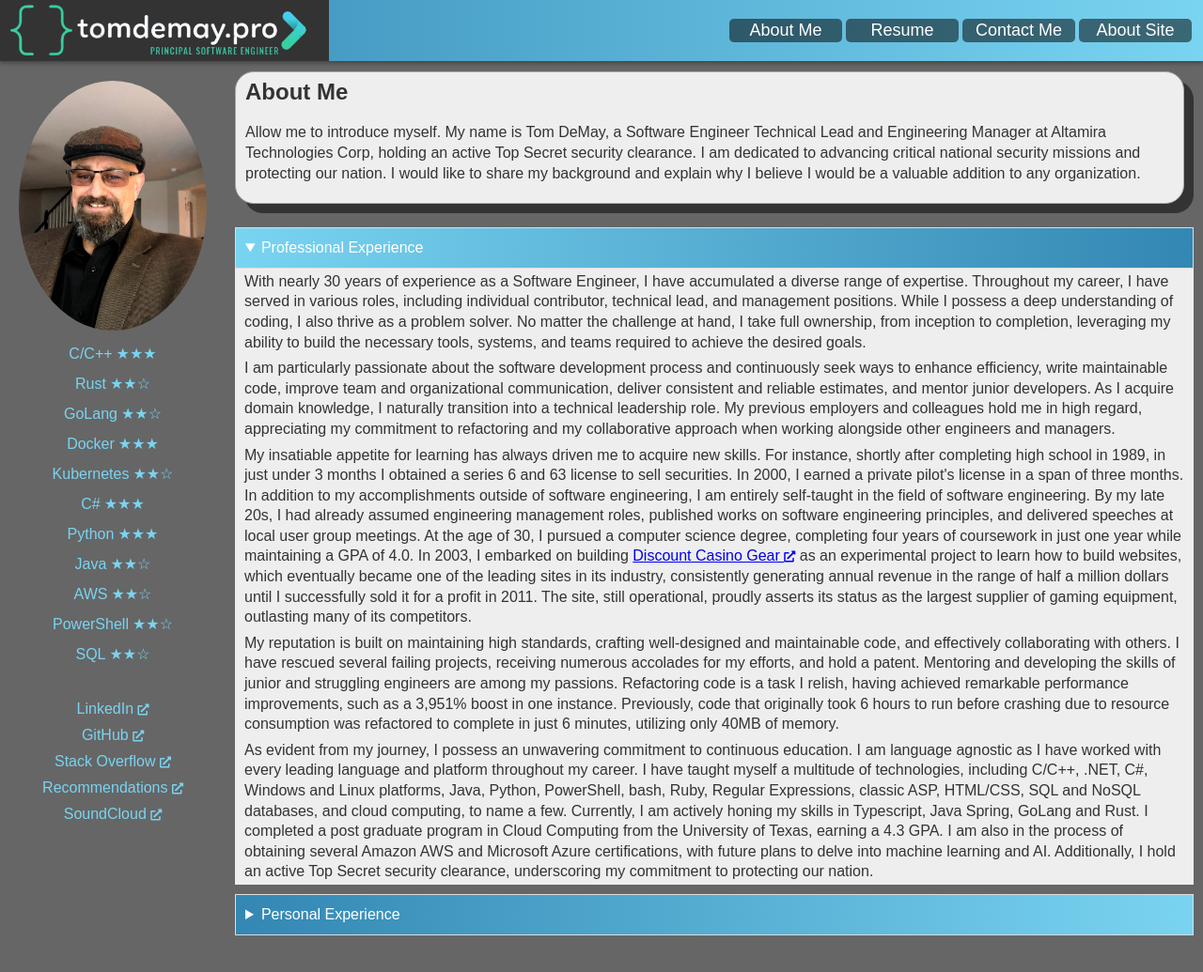
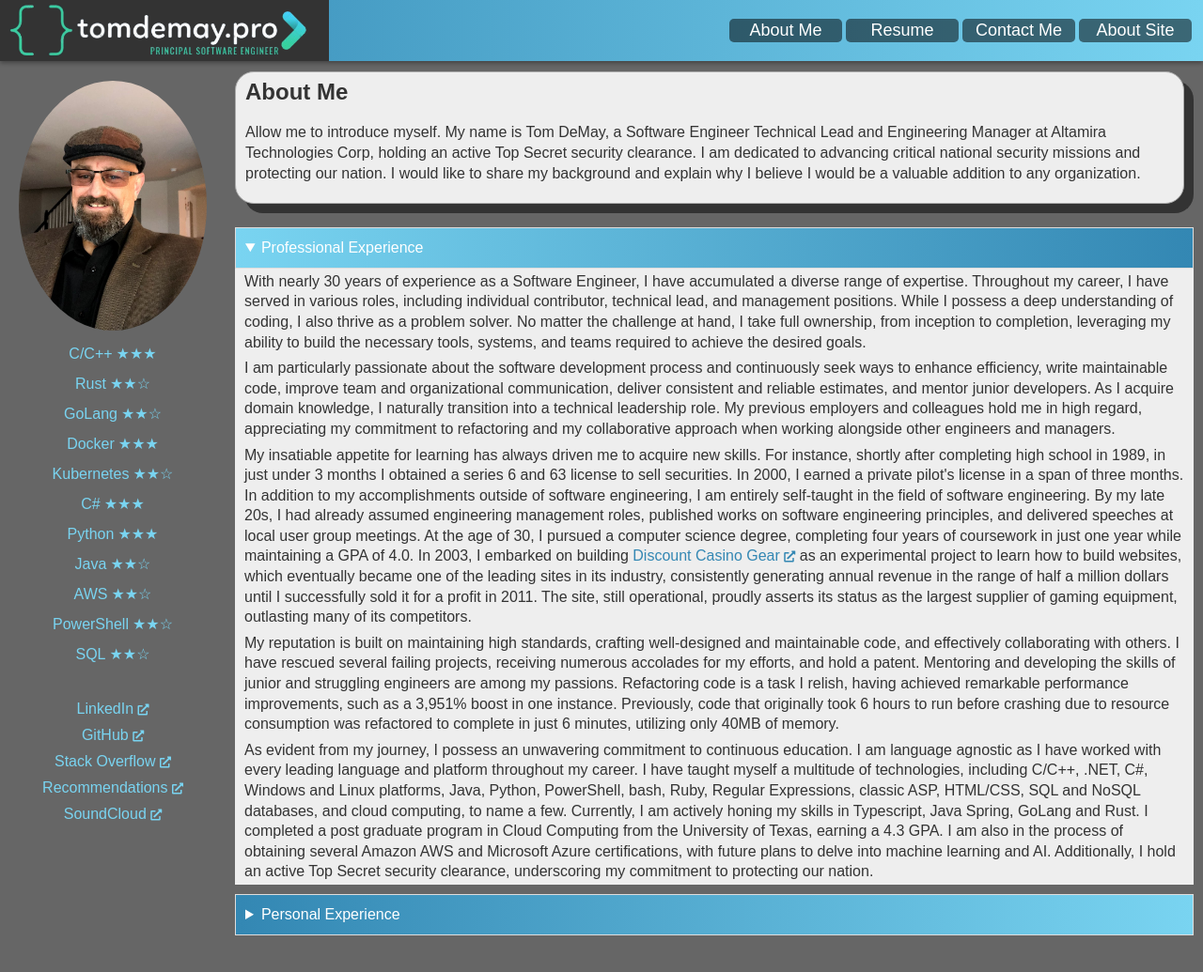
Before and after one commit to tomdemay/tomdemaypro, a Jekyll site: the page built from index.html, in a window 1280 px wide. Shown: the top 1035 px of the page at 94% size. Built offline with Jekyll 4.4.1, drawn with Linux system fonts in a browser that asks for light colours.

Commit message:
adjusting links for screen, print, and visited

```diff
--- a/_sass/default.scss
+++ b/_sass/default.scss
@@ -24,6 +24,14 @@
 h2,
 h3 {
     margin: 0px;
+}
+
+a {
+    text-decoration: none;
+}
+
+a:visited {
+    color: inherit;
 }
 
 .page-break {
--- a/_sass/print.scss
+++ b/_sass/print.scss
@@ -55,15 +55,14 @@
     color: var(--dark-color);
 }
 
-a {
-    text-decoration: none;
-    color: var(--dark-color);
-    font-weight: bolder;
+a:visited {
+    font-weight: normal;
+    color: inherit;
 }
 
-a:visited {
-    font-weight: bolder;
-    color: var(--dark-color);
+a:link {
+    font-weight: normal;
+    color: inherit;
 }
 
 .headercontent>.address {
--- a/_sass/screen.scss
+++ b/_sass/screen.scss
@@ -23,6 +23,14 @@
 a {
     padding: 0;
     box-sizing: border-box;
+}
+
+a {
+    color: var(--dark-color);
+}
+
+a:visited {
+    color: var(--dark-color);
 }
 
 /* Global styles */
@@ -576,6 +584,12 @@
         color: var(--light-color);
         text-decoration: none;
     }
+    .left-pane a:link {
+        font-weight: normal;
+    }
+    .left-pane a:visited {
+        font-weight: normal;
+    }
 
     .skill-items li:hover {
         font-weight: bold;
```
